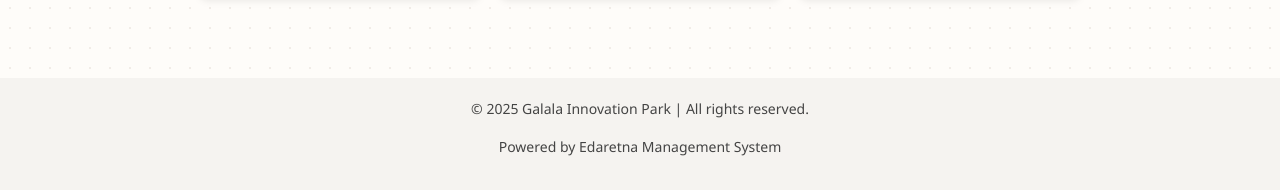
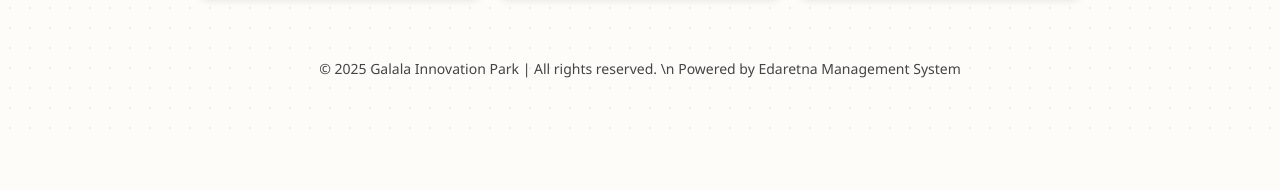
Before and after one commit to ZiadUni/gip-client, a React (Vite) app: page / in a window 1280 px wide. Shown: the part 762-952 px from the top of the page. After the commit the page ends 898 px from the top, so only its background shows below. Built offline with nearby package versions, Linux system fonts and the light colour scheme; no server answers; sample sign-in values are in the browser's storage.

Commit message:
Fix CSS and footers.

```diff
--- a/src/App.jsx
+++ b/src/App.jsx
@@ -22,7 +22,6 @@
 import MyBookings from './pages/MyBookings';
 import NotificationsPopup from './pages/NotificationsPopup';
 import ManagerDashboard from './pages/ManagerDashboard';
-import Footer from './components/Footer';
 
 const AppLayout = () => {
   const location = useLocation();
@@ -31,7 +30,6 @@
 
   return (
     <>
-    <div className="app-wrapper">
       <Navbar />
       {!isAuthPage && <MiniSidebar />}
       <NotificationsPopup />
@@ -52,9 +50,7 @@
           <Route path="/manager" element={<ProtectedRoute><ManagerDashboard /></ProtectedRoute>} />
           <Route path="*" element={<NotFound />} />
         </Routes>
-        <Footer />
       </div>
-    </div>
     </>
   );
 };
--- a/src/components/Footer.jsx
+++ /dev/null
@@ -1,20 +0,0 @@
-// Footer.jsx
-import React from 'react';
-
-const Footer = () => (
-  <footer style={footerStyle}>
-    <p>© 2025 Galala Innovation Park | All rights reserved.</p>
-    <p>Powered by Edaretna Management System</p>
-  </footer>
-);
-
-const footerStyle = {
-  textAlign: 'center',
-  padding: '20px 10px',
-  color: '#999',
-  fontSize: '14px',
-  backgroundColor: '#f5f3f0',
-  marginTop: '40px'
-};
-
-export default Footer;
--- a/src/index.css
+++ b/src/index.css
@@ -5,9 +5,6 @@
   }
 
   html, body, #root {
-    display: flex;
-    flex-direction: column;
-      min-height: 100vh;
     height: 100%;
     font-family: 'Segoe UI', sans-serif;
     color: #333;
@@ -235,15 +232,3 @@
   background-color: #8d7357 !important;
   color: white !important;
 }
-
-.app-wrapper {
-  display: flex;
-  flex-direction: column;
-  min-height: 100vh;
-}
-
-.app-content {
-  flex: 1;
-  display: flex;
-  flex-direction: column;
-}
--- a/src/pages/Home.jsx
+++ b/src/pages/Home.jsx
@@ -44,6 +44,10 @@
             title="All-in-One Access"
             desc="Centralized profile, booking history, and payment confirmations."
           />
+        </div>
+
+        <div style={footer}>
+          <p>&copy; {new Date().getFullYear()} Galala Innovation Park | All rights reserved. \n Powered by Edaretna Management System</p>
         </div>
       </div>
     </div>
```
Also changed, not shown: src/main.jsx (+5 -5 lines).
